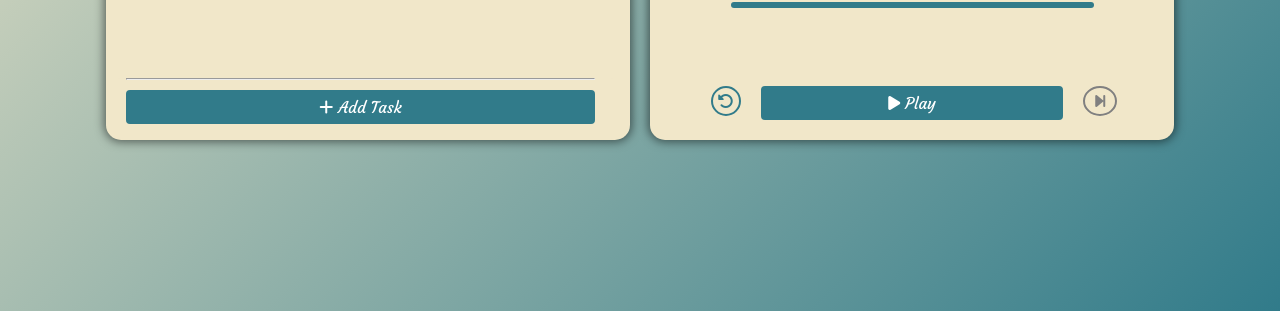
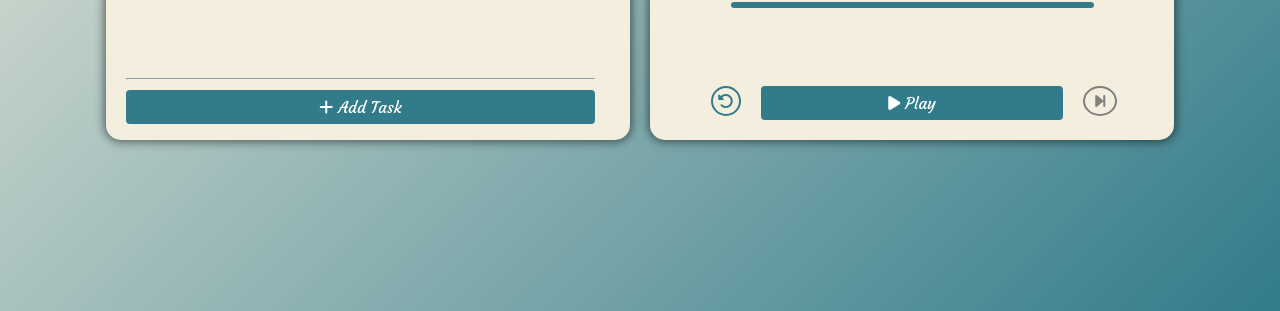
Before and after one commit to EmanRadwan114/pomodoro-timer, a plain HTML site: page index.html in a window 1280 px wide. Shown: the part 489-800 px from the top of the page. Drawn offline with Linux system fonts and the light colour scheme.

Commit message:
styling updated

```diff
--- a/css/style.css
+++ b/css/style.css
@@ -6,7 +6,7 @@
 }
 
 :root {
-  --primary-bg-color: #f1e7c9;
+  --primary-bg-color: #f4eedf;
   --secondary-bg-color: #317b8a;
   --primary-color: #124f5b;
   --secondary-color: white;
```
